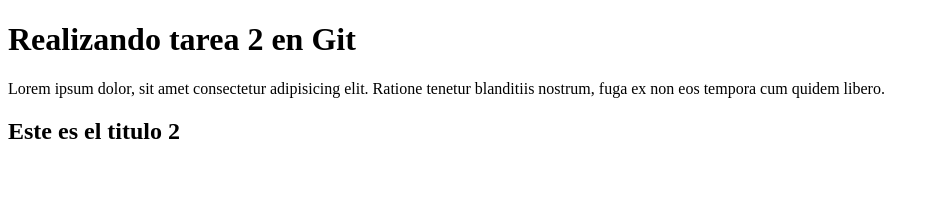
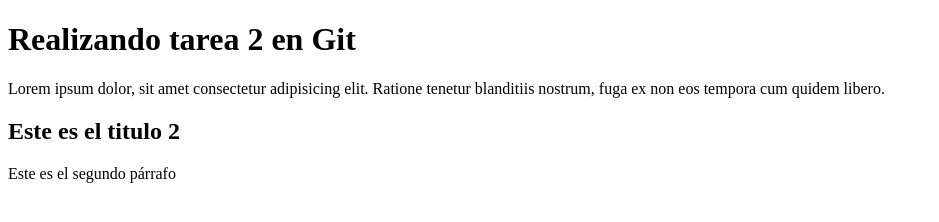
Before and after one commit to 1719998ZM/TareaGit2, a plain HTML site: page index.html in a window 1280 px wide. Shown: the whole page, without its empty margins (0-939 px from the left). Drawn offline with Linux system fonts and the light colour scheme.

Commit message:
Segundo commit incluir párrafo 2

```diff
--- a/index.html
+++ b/index.html
@@ -9,5 +9,6 @@
     <h1>Realizando tarea 2 en Git</h1>
     <p>Lorem ipsum dolor, sit amet consectetur adipisicing elit. Ratione tenetur blanditiis nostrum, fuga ex non eos tempora cum quidem libero.</p>
     <h2>Este es el titulo 2</h2>
+    <p>Este es el segundo párrafo</p>
 </body>
 </html>
```
